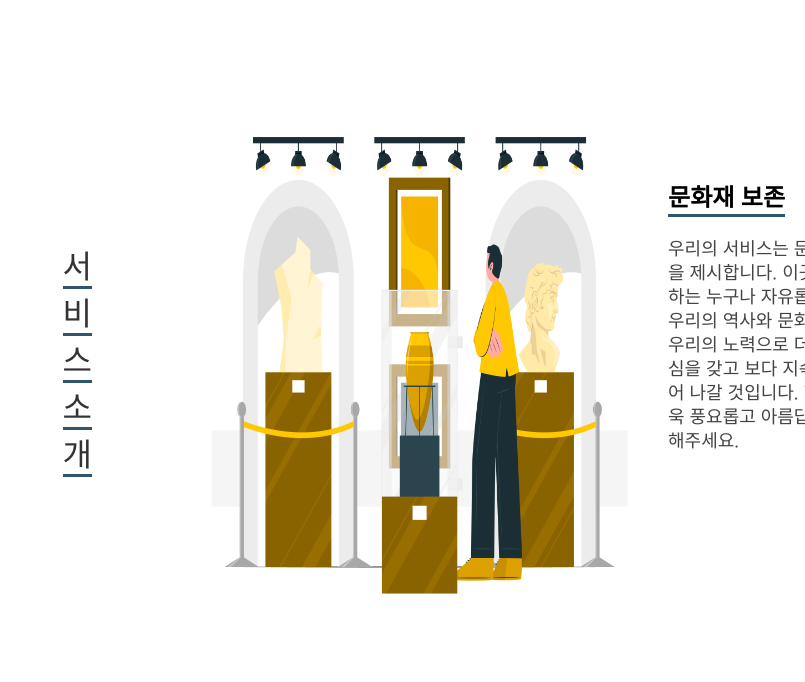
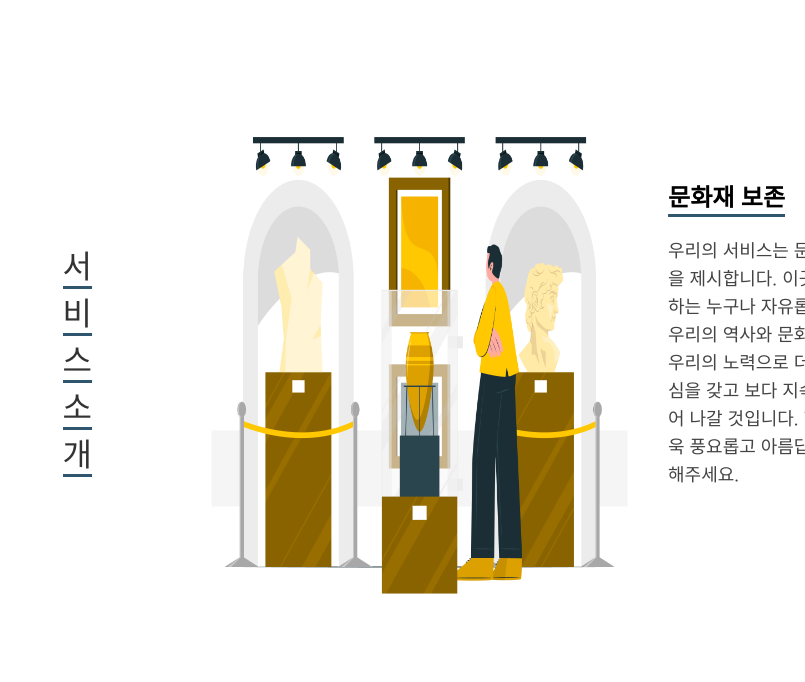
Before and after one commit to wlsn0105/Cultural-Heritage-Image-Classification, a Flask app: page / in a window 1280 px wide. Shown: the part 2480-3162 px from the top of the page, without its empty margins (475-1280 px from the left). Run offline with Flask 3, Linux system fonts and the light colour scheme.

Commit message:
Fix: 행간 조절

```diff
--- a/static/css/main.css
+++ b/static/css/main.css
@@ -307,6 +307,10 @@ a:hover {
     color: #444;
 }
 
+.gallery-content p {
+    line-height: 28px;
+}
+
 /* 서비스 타겟 영역 */
 .service-target {
     /* border: solid 3px red; */
```
